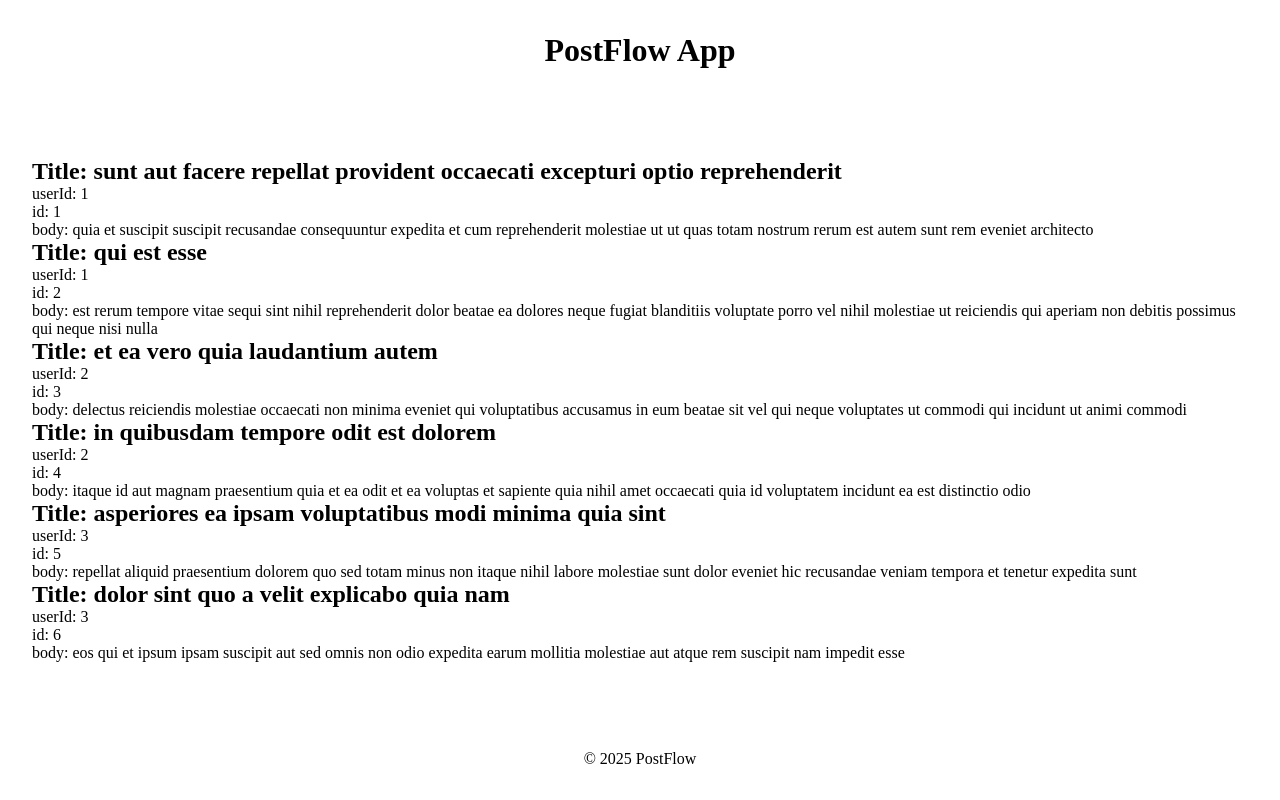
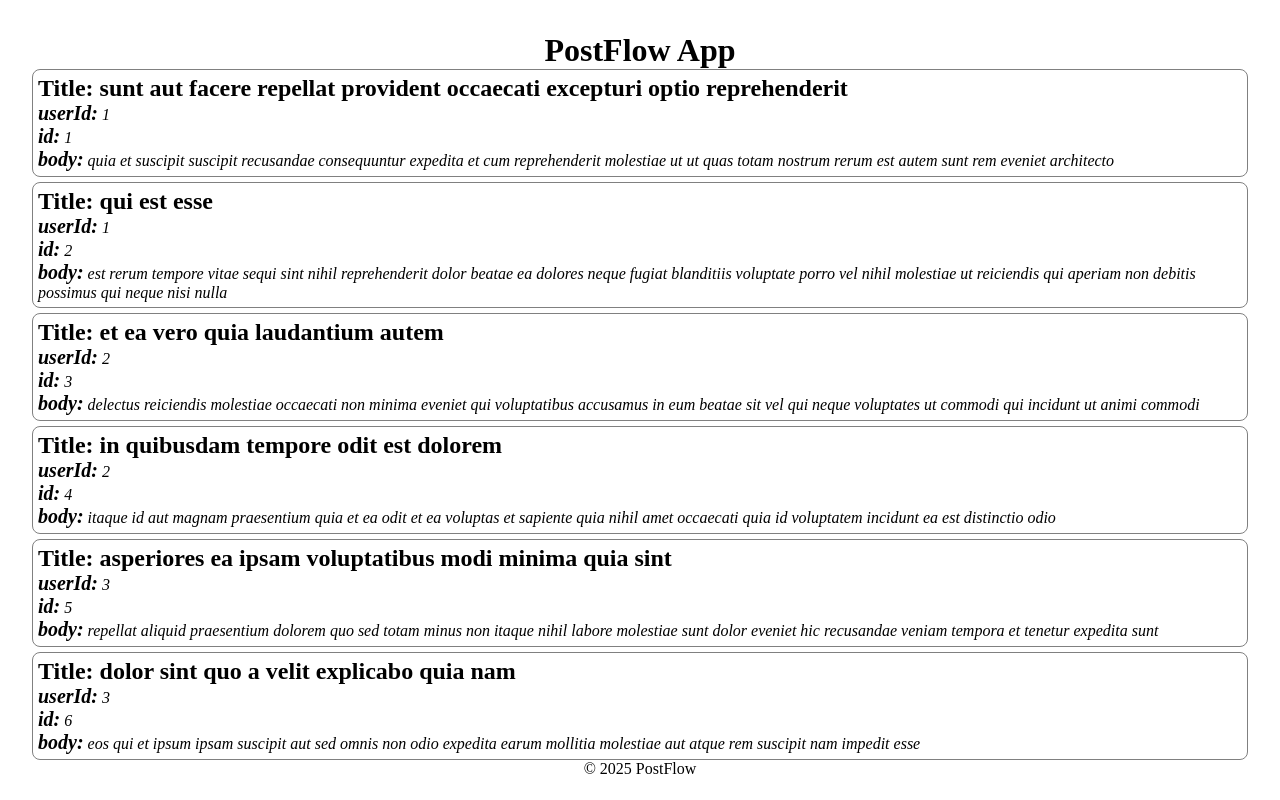
Before and after one commit to SterbenKiubi/PostFlow, a React (Vite) app in the folder my-app/: page / in a window 1280 px wide. Built offline with nearby package versions, Linux system fonts and the light colour scheme.

Commit message:
feat: add css modules for post list and post card

```diff
--- /dev/null
+++ b/my-app/src/entities/post/ui/PostCard.module.css
@@ -0,0 +1,12 @@
+.postCard {
+    border: 1px solid gray;
+    padding: 5px;
+    border-radius: 8px;
+}
+.postCard p {
+    font-style: italic;
+}
+.postCard p span {
+    font-size: 20px;
+    font-weight: bold;
+}
--- a/my-app/src/entities/post/ui/PostCard.tsx
+++ b/my-app/src/entities/post/ui/PostCard.tsx
@@ -1,3 +1,4 @@
+import styles from "./PostCard.module.css"
 export interface Post {
     userId: number,
     id: number,
@@ -11,11 +12,11 @@ interface PostCardProps {
 
 export const PostCard = ( { post }: PostCardProps ) => {
     return (
-        <div className="post-card">
+        <div className={styles.postCard}>
             <h2>Title: {post.title}</h2>
-            <p>userId: {post.userId}</p>
-            <p>id: {post.id}</p>
-            <p>body: {post.body}</p>
+            <p><span>userId:</span> {post.userId}</p>
+            <p><span>id:</span> {post.id}</p>
+            <p><span>body:</span> {post.body}</p>
         </div>
     )
 };
--- /dev/null
+++ b/my-app/src/widgets/PostList/PostList.module.css
@@ -0,0 +1,5 @@
+.postList {
+    display: flex;
+    flex-direction: column;
+    gap: 5px;
+}
--- a/my-app/src/widgets/PostList/PostList.tsx
+++ b/my-app/src/widgets/PostList/PostList.tsx
@@ -1,10 +1,11 @@
 import { mockPosts } from "../../shared/mocks/posts";
 import type { Post } from "../../entities/post/ui/PostCard";
 import { PostCard } from "../../entities/post/ui/PostCard";
+import styles from "./PostList.module.css";
 
 export const PostList = () => {
     return (
-        <div className="post-list">
+        <div className={styles.postList}>
             {mockPosts.map((post: Post) => {
                 return <PostCard key={post.id} post={post} />
             })}
```
